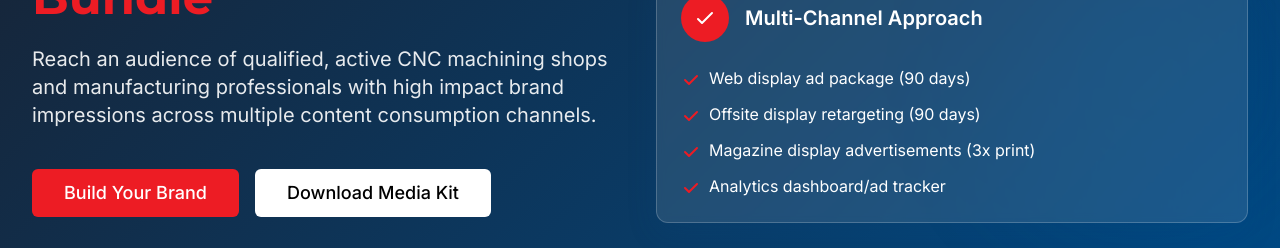
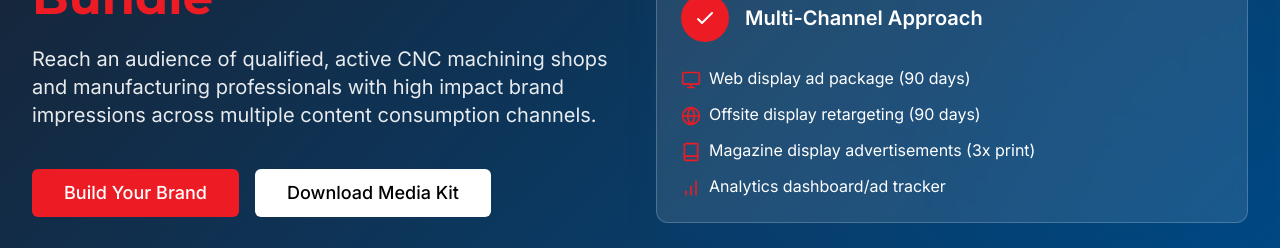
Before and after one commit to PGarder/mms-brand-bundle-lp, a React (Vite) app: page / in a window 1280 px wide. Shown: the part 489-737 px from the top of the page. Built offline with nearby package versions, Linux system fonts and the light colour scheme.

Commit message:
feat: Update hero section icons
Replaced the checkmark icons in the hero section with more relevant icons.

```diff
--- a/src/components/HeroSection.tsx
+++ b/src/components/HeroSection.tsx
@@ -1,7 +1,6 @@
-
 import React, { useEffect, useState } from 'react';
 import { Button } from "@/components/ui/button";
-import { Users, TrendingUp, BarChart } from "lucide-react";
+import { Users, TrendingUp, BarChart, Monitor, Globe, Book } from "lucide-react";
 
 const CountUpAnimation = ({ end, label, icon: Icon }: { end: number; label: string; icon: React.ElementType }) => {
   const [count, setCount] = useState(0);
@@ -76,27 +75,19 @@ const HeroSection = () => {
                 </div>
                 <ul className="space-y-3">
                   <li className="flex items-start">
-                    <svg className="w-5 h-5 mr-2 text-mms-red mt-1" fill="currentColor" viewBox="0 0 20 20">
-                      <path fillRule="evenodd" d="M16.707 5.293a1 1 0 010 1.414l-8 8a1 1 0 01-1.414 0l-4-4a1 1 0 011.414-1.414L8 12.586l7.293-7.293a1 1 0 011.414 0z" clipRule="evenodd" />
-                    </svg>
+                    <Monitor className="w-5 h-5 mr-2 text-mms-red mt-1" />
                     <span>Web display ad package (90 days)</span>
                   </li>
                   <li className="flex items-start">
-                    <svg className="w-5 h-5 mr-2 text-mms-red mt-1" fill="currentColor" viewBox="0 0 20 20">
-                      <path fillRule="evenodd" d="M16.707 5.293a1 1 0 010 1.414l-8 8a1 1 0 01-1.414 0l-4-4a1 1 0 011.414-1.414L8 12.586l7.293-7.293a1 1 0 011.414 0z" clipRule="evenodd" />
-                    </svg>
+                    <Globe className="w-5 h-5 mr-2 text-mms-red mt-1" />
                     <span>Offsite display retargeting (90 days)</span>
                   </li>
                   <li className="flex items-start">
-                    <svg className="w-5 h-5 mr-2 text-mms-red mt-1" fill="currentColor" viewBox="0 0 20 20">
-                      <path fillRule="evenodd" d="M16.707 5.293a1 1 0 010 1.414l-8 8a1 1 0 01-1.414 0l-4-4a1 1 0 011.414-1.414L8 12.586l7.293-7.293a1 1 0 011.414 0z" clipRule="evenodd" />
-                    </svg>
+                    <Book className="w-5 h-5 mr-2 text-mms-red mt-1" />
                     <span>Magazine display advertisements (3x print)</span>
                   </li>
                   <li className="flex items-start">
-                    <svg className="w-5 h-5 mr-2 text-mms-red mt-1" fill="currentColor" viewBox="0 0 20 20">
-                      <path fillRule="evenodd" d="M16.707 5.293a1 1 0 010 1.414l-8 8a1 1 0 01-1.414 0l-4-4a1 1 0 011.414-1.414L8 12.586l7.293-7.293a1 1 0 011.414 0z" clipRule="evenodd" />
-                    </svg>
+                    <BarChart className="w-5 h-5 mr-2 text-mms-red mt-1" />
                     <span>Analytics dashboard/ad tracker</span>
                   </li>
                 </ul>
```
